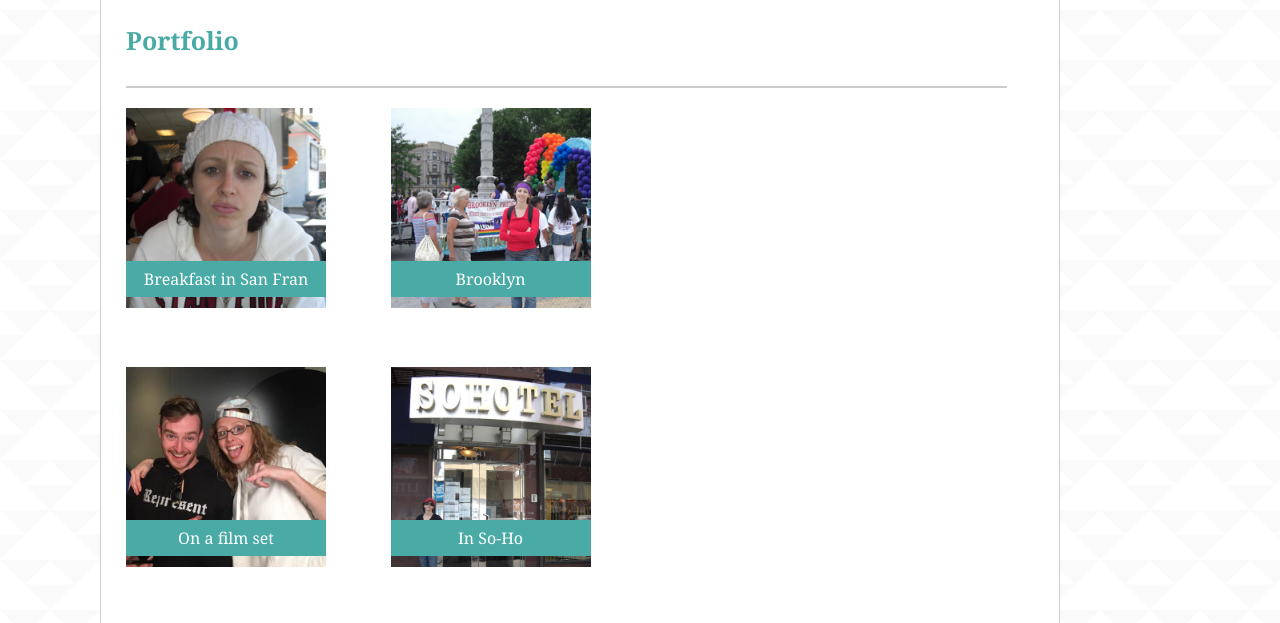
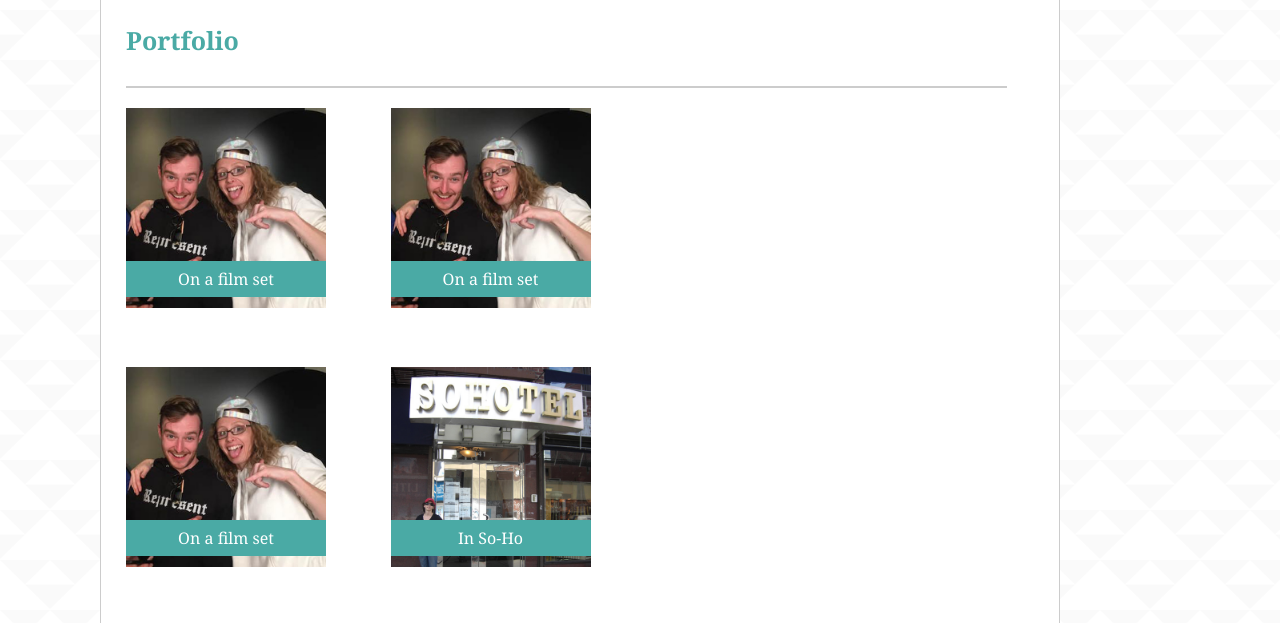
Before and after one commit to Tonnette/Tonnette.github.io-week1, a plain HTML site: page portfolio.html in a window 1280 px wide. Shown: the part 90-713 px from the top of the page. Drawn offline with Linux system fonts and the light colour scheme.

Commit message:
test images

```diff
--- a/portfolio.html
+++ b/portfolio.html
@@ -37,13 +37,13 @@
 
 
         <div class="column">
-            <img src="./assets/images/breakfast.jpg" alt="Breakfast in San Fran" width="200px;">
-            <div class="Hangman">Breakfast in San Fran</div>
+            <img src="./assets/images/shiny-hat.jpg" alt="On a film set" width="200px">
+            <div class="Hangman">On a film set</div>
         </div>
 
         <div class="column">
-            <img src="./assets/images/brooklyn.jpg" alt="Brooklyn" width="200px;">
-            <div class="Hangman">Brooklyn</div>
+            <img src="./assets/images/shiny-hat.jpg" alt="On a film set" width="200px">
+            <div class="Hangman">On a film set</div>
         </div>
 
         <div class="invisible">
```
Also changed, not shown: 1 other file.
